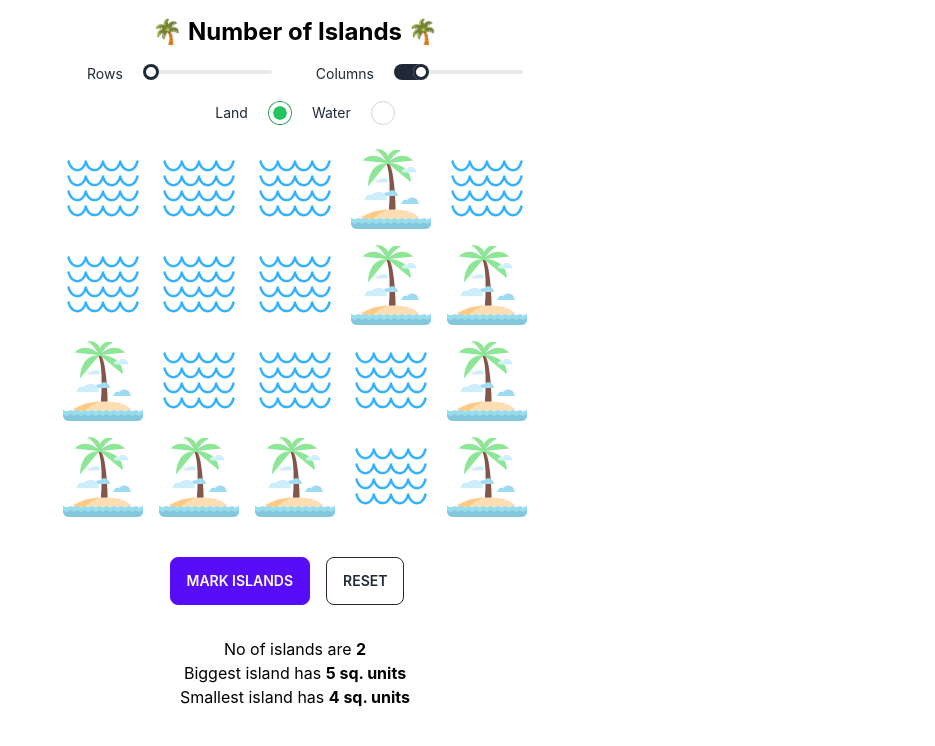
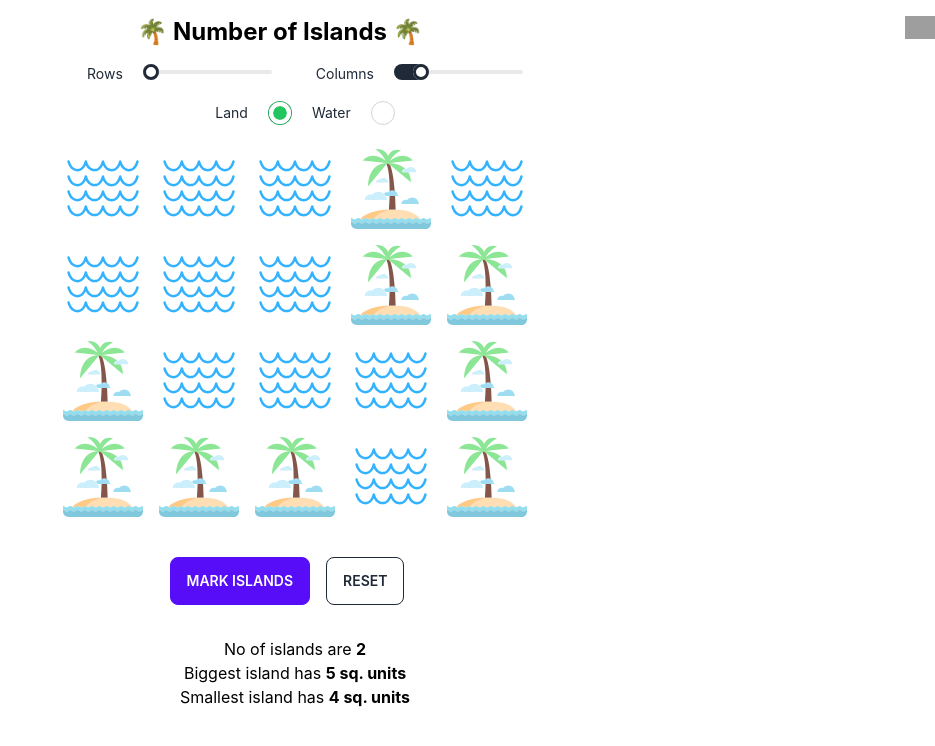
Before and after one commit to sadanandpai/algo-visualizer, a React (Vite) app: page / in a window 1280 px wide. Shown: the top 746 px of the page, without its empty margins (345-1280 px from the left). Built offline with nearby package versions, Linux system fonts and the light colour scheme; grey boxes are pictures that could not be loaded.

Commit message:
Minor code comments & Repo link

```diff
--- a/src/components/IslandSolver.tsx
+++ b/src/components/IslandSolver.tsx
@@ -17,7 +17,9 @@ const intitialHighlightedCell = {
 function IslandSolver() {
   const [rows, setRows] = useState(rowControl.initialValue);
   const [cols, setCols] = useState(columnControl.initialValue);
+  // Grid of island and water
   const [grid, setGrid] = useState(() => getRandomizedGrid(rows, cols));
+  // Grid of calculation data inside each cells
   const [gridUI, setGridUI] = useState<BorderIntf[][]>(() => get2DArrayWithEmptyObject(rows, cols));
 
   const [isIsland, setIsIsland] = useState(true);
@@ -35,6 +37,7 @@ function IslandSolver() {
   useEffect(resetGrid, [rows, cols]);
 
   const onIslandWaterButtonClick = (e: React.MouseEvent<HTMLButtonElement, MouseEvent>) => {
+    // Do not allow click during island marking
     if (isSearchInProgress.current) {
       return;
     }
@@ -50,12 +53,13 @@ function IslandSolver() {
   };
 
   const countIslandsClickHandler = async () => {
+    // init grid UI
     setGridUI(get2DArrayWithEmptyObject(rows, cols));
 
     let perimeter = 0;
-    const gen = getNumberOfIslandsAsync(grid);
+    const it = getNumberOfIslandsAsync(grid); // it is an iterator
     isSearchInProgress.current = true;
-    for (const next of gen) {
+    for (const next of it) {
       setHighlightedCell(next);
       await new Promise(r => setTimeout(r, 250));
       if (!isSearchInProgress.current) {
@@ -79,7 +83,17 @@ function IslandSolver() {
 
   return (
     <div className="text-black dark:text-white">
-      <h1 className="text-2xl font-bold mb-4">{pageHeader}</h1>
+      <div className="flex">
+        <h1 className="text-2xl font-bold mb-4 flex-1">{pageHeader}</h1>
+        <a href="https://github.com/sadanandpai/algo-visualizer" target="blank">
+          <img
+            src="https://github.githubassets.com/images/modules/logos_page/GitHub-Mark.png"
+            width={30}
+            height={30}
+            alt="GitHub"
+          />
+        </a>
+      </div>
 
       <Controls
         isIsland={isIsland}
```
Also changed, not shown: 1 other file (tests, documents, lock files or other folders).
